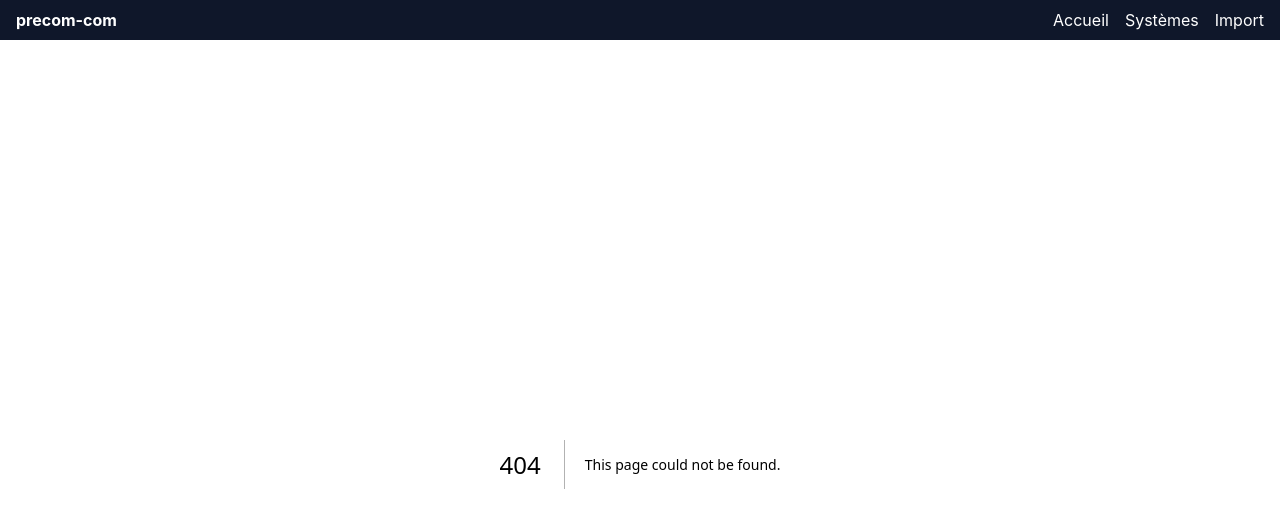
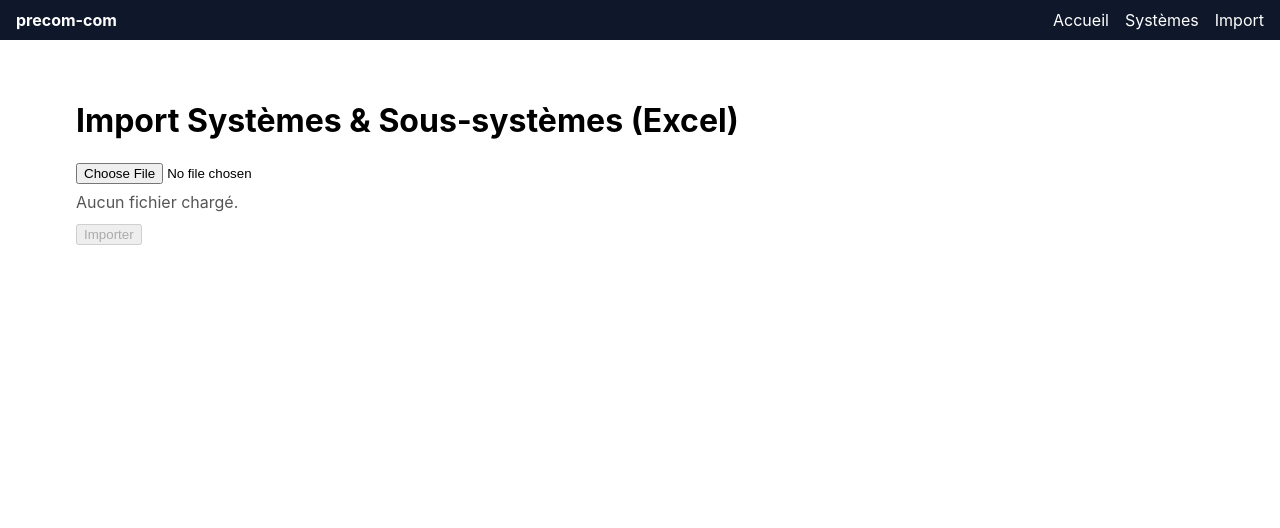
Before and after one commit to dominiqueBERNARD34/precom-com-app, a Next.js app: page /import in a window 1280 px wide. Before the commit this address had no page. Shown: the top 528 px of the page. Built offline with nearby package versions, Linux system fonts and the light colour scheme; no server answers.

Commit message:
Create page.tsx

```diff
--- /dev/null
+++ b/app/import/page.tsx
@@ -0,0 +1,196 @@
+'use client';
+
+import { useMemo, useState } from 'react';
+import * as XLSX from 'xlsx';
+import { supabase } from '@/lib/supabaseClient'; // <-- export nommé
+
+type Row = Record<string, any>;
+
+const REQUIRED = ['system_name', 'subsystem_code'] as const;
+
+const ALIASES: Record<(typeof REQUIRED)[number] | 'subsystem_name', string[]> = {
+  system_name: ['system_name', 'systeme', 'système', 'sys', 'system'],
+  subsystem_code: ['subsystem_code', 'ss', 'code ss', 'ss code', 'code_ss'],
+  subsystem_name: ['subsystem_name', 'nom ss', 'libellé ss', 'libelle ss'],
+};
+
+const NO_SS_CODE = '__NO_SS__';
+const NO_SS_NAME = 'Sans sous‑système';
+
+function normalize(s?: string | number | null) {
+  return String(s ?? '').trim();
+}
+
+function normalizeHeader(h: string) {
+  const key = h.trim().toLowerCase();
+  for (const [std, list] of Object.entries(ALIASES)) {
+    if (list.some(a => a.toLowerCase() === key)) return std;
+  }
+  return key;
+}
+
+async function readFile(file: File): Promise<Row[]> {
+  const buf = await file.arrayBuffer();
+  const wb = XLSX.read(buf, { type: 'array' });
+  const ws = wb.Sheets[wb.SheetNames[0]];
+  const rows = XLSX.utils.sheet_to_json<Row>(ws, { defval: '' });
+
+  if (rows.length === 0) return [];
+
+  // Renomme les en‑têtes selon nos clés standard
+  const originalHeaders = Object.keys(rows[0]);
+  const headerMap = new Map(originalHeaders.map(h => [h, normalizeHeader(h)]));
+
+  return rows.map(r => {
+    const obj: Row = {};
+    for (const [orig, std] of headerMap) obj[std] = r[orig];
+    return obj;
+  });
+}
+
+export default function ImportPage() {
+  const [rows, setRows] = useState<Row[]>([]);
+  const [busy, setBusy] = useState(false);
+  const [log, setLog] = useState<string[]>([]);
+
+  const counts = useMemo(() => {
+    const systems = new Set<string>();
+    const subs = new Set<string>();
+    for (const r of rows) {
+      const s = normalize(r.system_name);
+      if (!s) continue;
+      systems.add(s);
+      const code = normalize(r.subsystem_code) || NO_SS_CODE;
+      subs.add(`${s}::${code}`);
+    }
+    return { systems: systems.size, subsystems: subs.size };
+  }, [rows]);
+
+  async function handleFile(e: React.ChangeEvent<HTMLInputElement>) {
+    const f = e.target.files?.[0];
+    if (!f) return;
+    setLog([]);
+    const data = await readFile(f);
+
+    // Vérif colonnes minimales
+    const hasRequired = REQUIRED.every(k =>
+      data.some(row => Object.prototype.hasOwnProperty.call(row, k))
+    );
+    if (!hasRequired) {
+      setRows([]);
+      setLog([
+        'Colonnes manquantes.',
+        `Colonnes minimales attendues: ${REQUIRED.join(', ')}`,
+      ]);
+      return;
+    }
+    setRows(data);
+  }
+
+  async function runImport() {
+    if (rows.length === 0) return;
+
+    setBusy(true);
+    setLog(['Import en cours…']);
+
+    try {
+      // 1) Upsert des systèmes (unicité sur name)
+      const systemNames = Array.from(
+        new Set(rows.map(r => normalize(r.system_name)).filter(Boolean))
+      );
+      const systemsPayload = systemNames.map(name => ({ name }));
+      const { error: e1 } = await supabase
+        .from('systems')
+        .upsert(systemsPayload, { onConflict: 'name', ignoreDuplicates: false, returning: 'minimal' });
+      if (e1) throw e1;
+
+      // 2) Récupère les ids des systèmes
+      const { data: systems, error: e2 } = await supabase
+        .from('systems')
+        .select('id,name')
+        .in('name', systemNames);
+      if (e2) throw e2;
+
+      const idByName = new Map<string, string>(systems!.map(s => [s.name, s.id]));
+
+      // 3) Prépare les sous‑systèmes (unicité sur (system_id, code))
+      const subsMap = new Map<string, { system_id: string; code: string; name: string }>();
+      for (const r of rows) {
+        const sname = normalize(r.system_name);
+        if (!sname) continue;
+        const system_id = idByName.get(sname);
+        if (!system_id) continue;
+
+        let code = normalize(r.subsystem_code);
+        let name = normalize(r.subsystem_name);
+
+        if (!code) {
+          code = NO_SS_CODE;
+          if (!name) name = NO_SS_NAME;
+        }
+        if (!name) name = code;
+
+        const key = `${system_id}|${code}`;
+        if (!subsMap.has(key)) subsMap.set(key, { system_id, code, name });
+      }
+
+      const subsPayload = Array.from(subsMap.values());
+      const { error: e3 } = await supabase
+        .from('subsystems')
+        .upsert(subsPayload, { onConflict: 'system_id,code', ignoreDuplicates: false, returning: 'minimal' });
+      if (e3) throw e3;
+
+      setLog([
+        '✅ Import terminé.',
+        `→ ${systemNames.length} système(s)`,
+        `→ ${subsPayload.length} sous‑système(s)`,
+        `→ Les lignes sans code SS vont dans le groupe « ${NO_SS_NAME} ».`,
+      ]);
+    } catch (err: any) {
+      setLog([`❌ ${err?.message || err}`]);
+    } finally {
+      setBusy(false);
+    }
+  }
+
+  return (
+    <div style={{ padding: 16, maxWidth: 900 }}>
+      <h1>Import Systèmes & Sous‑systèmes (Excel)</h1>
+
+      <input
+        type="file"
+        accept=".xlsx,.xls,.csv"
+        onChange={handleFile}
+        disabled={busy}
+      />
+
+      <div style={{ marginTop: 8, color: '#555' }}>
+        {rows.length > 0 ? (
+          <>
+            <div>Pré‑lecture : {rows.length} lignes</div>
+            <div>
+              {counts.systems} système(s) – {counts.subsystems} sous‑système(s)
+              (dont « {NO_SS_NAME} » si nécessaire)
+            </div>
+          </>
+        ) : (
+          <div>Aucun fichier chargé.</div>
+        )}
+      </div>
+
+      <button
+        style={{ marginTop: 12 }}
+        onClick={runImport}
+        disabled={busy || rows.length === 0}
+      >
+        {busy ? 'Import…' : 'Importer'}
+      </button>
+
+      {log.length > 0 && (
+        <pre style={{ marginTop: 12, padding: 10, background: '#f6f6f6' }}>
+{log.join('\n')}
+        </pre>
+      )}
+    </div>
+  );
+}
```
